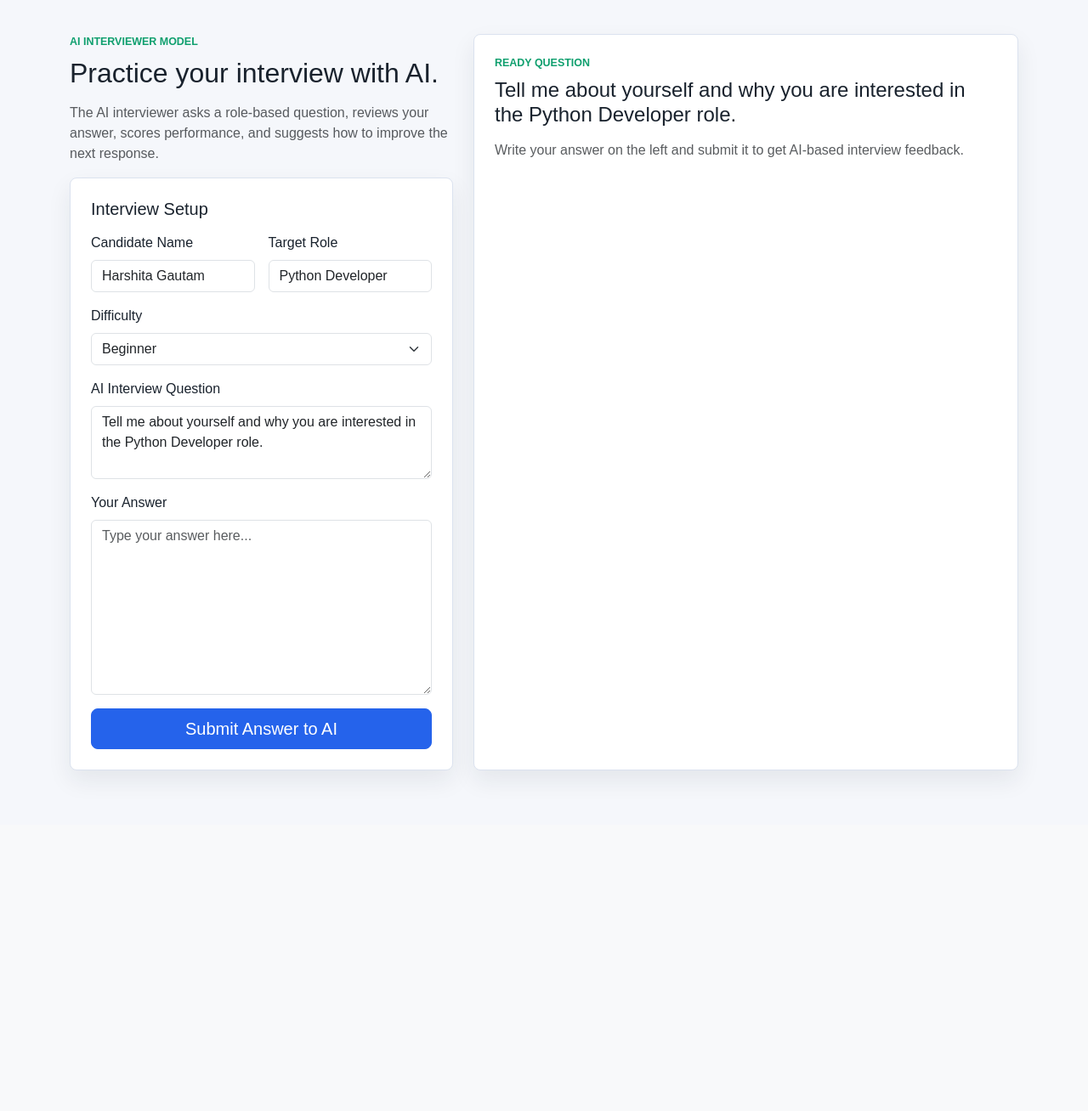
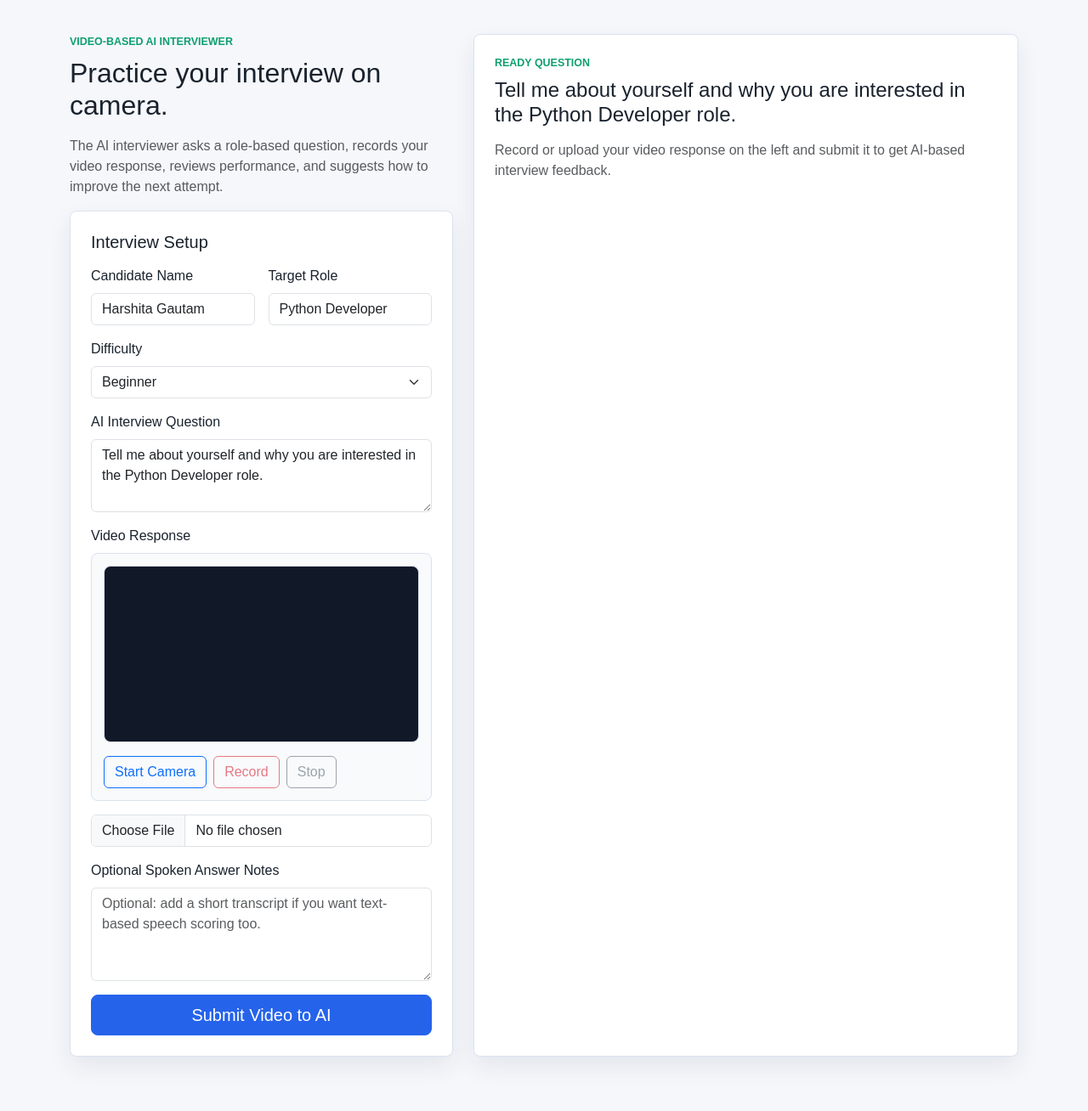
Before and after one commit to Harshita890/Interview-Coach, a Flask app: page /practice in a window 1280 px wide. Shown: the part 56-1364 px from the top of the page at 85% size. Before the commit the page ends 973 px from the top, so only its background shows below. Run offline with Flask 3, Linux system fonts and the light colour scheme.

Commit message:
updated files

```diff
--- a/app.py
+++ b/app.py
@@ -1,7 +1,7 @@
 from pathlib import Path
 from uuid import uuid4
 
-from flask import Flask, flash, redirect, render_template, request, session, url_for
+from flask import Flask, flash, redirect, render_template, request, send_from_directory, session, url_for
 from werkzeug.utils import secure_filename
 
 from models.analyzer import analyze_interview
@@ -26,6 +26,19 @@ def allowed_file(filename):
     return "." in filename and filename.rsplit(".", 1)[1].lower() in ALLOWED_EXTENSIONS
 
 
+def save_recording(file_storage):
+    if not file_storage or not file_storage.filename:
+        return None
+
+    if not allowed_file(file_storage.filename):
+        return None
+
+    original_name = secure_filename(file_storage.filename)
+    saved_filename = f"{uuid4().hex}_{original_name}"
+    file_storage.save(app.config["UPLOAD_FOLDER"] / saved_filename)
+    return saved_filename
+
+
 @app.route("/", methods=["GET", "POST"])
 def index():
     if request.method == "POST":
@@ -46,9 +59,7 @@ def index():
                 flash("Please upload an audio or video file in a supported format.", "danger")
                 return redirect(url_for("index"))
 
-            original_name = secure_filename(recording.filename)
-            saved_filename = f"{uuid4().hex}_{original_name}"
-            recording.save(app.config["UPLOAD_FOLDER"] / saved_filename)
+            saved_filename = save_recording(recording)
 
         if not transcript and not saved_filename:
             flash("Add a transcript or upload a recording to analyze.", "warning")
@@ -84,13 +95,15 @@ def practice():
         role = request.form.get("role", "").strip() or "General Interview"
         difficulty = request.form.get("difficulty", "Beginner")
         question = request.form.get("question", "").strip()
-        answer = request.form.get("answer", "").strip()
+        transcript = request.form.get("transcript", "").strip()
+        video_response = request.files.get("video_response")
+        saved_video = save_recording(video_response)
 
         if not question:
             question = interview_model.generate_question(role=role, difficulty=difficulty)
 
-        if not answer:
-            flash("Write your answer so the AI interviewer can review it.", "warning")
+        if not saved_video and not transcript:
+            flash("Record or upload a video response before submitting to the AI interviewer.", "warning")
             return render_template(
                 "practice.html",
                 candidate_name=candidate_name,
@@ -101,10 +114,11 @@ def practice():
 
         practice_result = interview_model.review_answer(
             question=question,
-            answer=answer,
+            answer=transcript,
             candidate_name=candidate_name,
             role=role,
             difficulty=difficulty,
+            video_filename=saved_video,
         )
         return render_template("practice.html", result=practice_result)
 
@@ -121,6 +135,11 @@ def practice():
     )
 
 
+@app.route("/uploads/<path:filename>")
+def uploaded_file(filename):
+    return send_from_directory(app.config["UPLOAD_FOLDER"], filename)
+
+
 @app.route("/reset")
 def reset():
     session.pop("analysis", None)
--- a/static/css/style.css
+++ b/static/css/style.css
@@ -156,6 +156,23 @@ body {
   white-space: pre-wrap;
 }
 
+.video-recorder {
+  border: 1px solid var(--line);
+  border-radius: 8px;
+  padding: 14px;
+  background: #f8fafc;
+}
+
+.video-preview {
+  display: block;
+  width: 100%;
+  aspect-ratio: 16 / 9;
+  border: 1px solid var(--line);
+  border-radius: 8px;
+  background: #111827;
+  object-fit: cover;
+}
+
 @media (max-width: 575px) {
   .hero,
   .dashboard {
--- /dev/null
+++ b/static/js/video_practice.js
@@ -0,0 +1,73 @@
+const form = document.getElementById("videoPracticeForm");
+const cameraPreview = document.getElementById("cameraPreview");
+const recordedPreview = document.getElementById("recordedPreview");
+const videoInput = document.getElementById("video_response");
+const startCameraButton = document.getElementById("startCameraButton");
+const startRecordingButton = document.getElementById("startRecordingButton");
+const stopRecordingButton = document.getElementById("stopRecordingButton");
+
+let mediaStream = null;
+let mediaRecorder = null;
+let recordedChunks = [];
+
+async function startCamera() {
+  if (!navigator.mediaDevices || !navigator.mediaDevices.getUserMedia) {
+    alert("Camera recording is not supported in this browser. Upload a video file instead.");
+    return;
+  }
+
+  mediaStream = await navigator.mediaDevices.getUserMedia({ video: true, audio: true });
+  cameraPreview.srcObject = mediaStream;
+  startRecordingButton.disabled = false;
+}
+
+function startRecording() {
+  if (!mediaStream) return;
+
+  recordedChunks = [];
+  mediaRecorder = new MediaRecorder(mediaStream, { mimeType: "video/webm" });
+  mediaRecorder.ondataavailable = (event) => {
+    if (event.data.size > 0) {
+      recordedChunks.push(event.data);
+    }
+  };
+
+  mediaRecorder.onstop = () => {
+    const blob = new Blob(recordedChunks, { type: "video/webm" });
+    const file = new File([blob], "ai-interview-response.webm", { type: "video/webm" });
+    const transfer = new DataTransfer();
+    transfer.items.add(file);
+    videoInput.files = transfer.files;
+
+    recordedPreview.src = URL.createObjectURL(blob);
+    recordedPreview.classList.remove("d-none");
+  };
+
+  mediaRecorder.start();
+  startRecordingButton.disabled = true;
+  stopRecordingButton.disabled = false;
+}
+
+function stopRecording() {
+  if (mediaRecorder && mediaRecorder.state !== "inactive") {
+    mediaRecorder.stop();
+  }
+
+  stopRecordingButton.disabled = true;
+  startRecordingButton.disabled = false;
+}
+
+startCameraButton?.addEventListener("click", () => {
+  startCamera().catch(() => {
+    alert("Camera permission was not granted. Upload a video file instead.");
+  });
+});
+
+startRecordingButton?.addEventListener("click", startRecording);
+stopRecordingButton?.addEventListener("click", stopRecording);
+
+form?.addEventListener("submit", () => {
+  if (mediaStream) {
+    mediaStream.getTracks().forEach((track) => track.stop());
+  }
+});
--- a/templates/practice.html
+++ b/templates/practice.html
@@ -22,11 +22,11 @@
       <div class="container">
         <div class="row g-4">
           <div class="col-lg-5">
-            <p class="eyebrow mb-2">AI interviewer model</p>
-            <h1 class="h2 mb-3">Practice your interview with AI.</h1>
+            <p class="eyebrow mb-2">Video-based AI interviewer</p>
+            <h1 class="h2 mb-3">Practice your interview on camera.</h1>
             <p class="text-muted">
-              The AI interviewer asks a role-based question, reviews your answer, scores performance,
-              and suggests how to improve the next response.
+              The AI interviewer asks a role-based question, records your video response,
+              reviews performance, and suggests how to improve the next attempt.
             </p>
             <section class="panel">
               <h2 class="h5 mb-3">Interview Setup</h2>
@@ -39,7 +39,7 @@
                 {% endif %}
               {% endwith %}
 
-              <form method="post">
+              <form method="post" enctype="multipart/form-data" id="videoPracticeForm">
                 <div class="row g-3">
                   <div class="col-md-6">
                     <label class="form-label" for="candidate_name">Candidate Name</label>
@@ -63,11 +63,24 @@
                     <textarea class="form-control" id="question" name="question" rows="3">{{ result.next_question if result else question }}</textarea>
                   </div>
                   <div class="col-12">
-                    <label class="form-label" for="answer">Your Answer</label>
-                    <textarea class="form-control" id="answer" name="answer" rows="8" placeholder="Type your answer here..."></textarea>
+                    <label class="form-label" for="cameraPreview">Video Response</label>
+                    <div class="video-recorder">
+                      <video id="cameraPreview" class="video-preview" autoplay muted playsinline></video>
+                      <video id="recordedPreview" class="video-preview d-none" controls></video>
+                      <div class="d-flex gap-2 flex-wrap mt-3">
+                        <button class="btn btn-outline-primary" id="startCameraButton" type="button">Start Camera</button>
+                        <button class="btn btn-outline-danger" id="startRecordingButton" type="button" disabled>Record</button>
+                        <button class="btn btn-outline-secondary" id="stopRecordingButton" type="button" disabled>Stop</button>
+                      </div>
+                    </div>
+                    <input class="form-control mt-3" id="video_response" name="video_response" type="file" accept="video/*">
+                  </div>
+                  <div class="col-12">
+                    <label class="form-label" for="transcript">Optional Spoken Answer Notes</label>
+                    <textarea class="form-control" id="transcript" name="transcript" rows="4" placeholder="Optional: add a short transcript if you want text-based speech scoring too."></textarea>
                   </div>
                   <div class="col-12 d-grid">
-                    <button class="btn btn-primary btn-lg" type="submit">Submit Answer to AI</button>
+                    <button class="btn btn-primary btn-lg" type="submit">Submit Video to AI</button>
                   </div>
                 </div>
               </form>
@@ -117,7 +130,11 @@
               <section class="panel mb-4">
                 <h2 class="h5 mb-3">Question Reviewed</h2>
                 <p class="transcript mb-3">{{ result.question }}</p>
-                <h3 class="h6">Your Answer</h3>
+                {% if result.video_filename %}
+                  <h3 class="h6">Video Response</h3>
+                  <video class="video-preview mb-3" controls src="{{ url_for('uploaded_file', filename=result.video_filename) }}"></video>
+                {% endif %}
+                <h3 class="h6">Answer Notes</h3>
                 <p class="transcript mb-0">{{ result.answer }}</p>
               </section>
 
@@ -148,7 +165,7 @@
                 <p class="eyebrow mb-2">Ready question</p>
                 <h2 class="h4 mb-3">{{ question }}</h2>
                 <p class="text-muted mb-0">
-                  Write your answer on the left and submit it to get AI-based interview feedback.
+                  Record or upload your video response on the left and submit it to get AI-based interview feedback.
                 </p>
               </section>
             {% endif %}
@@ -156,5 +173,6 @@
         </div>
       </div>
     </main>
+    <script src="{{ url_for('static', filename='js/video_practice.js') }}"></script>
   </body>
 </html>
```
Also changed, not shown: models/ai_interviewer.py (+16 -5 lines), README.md.
